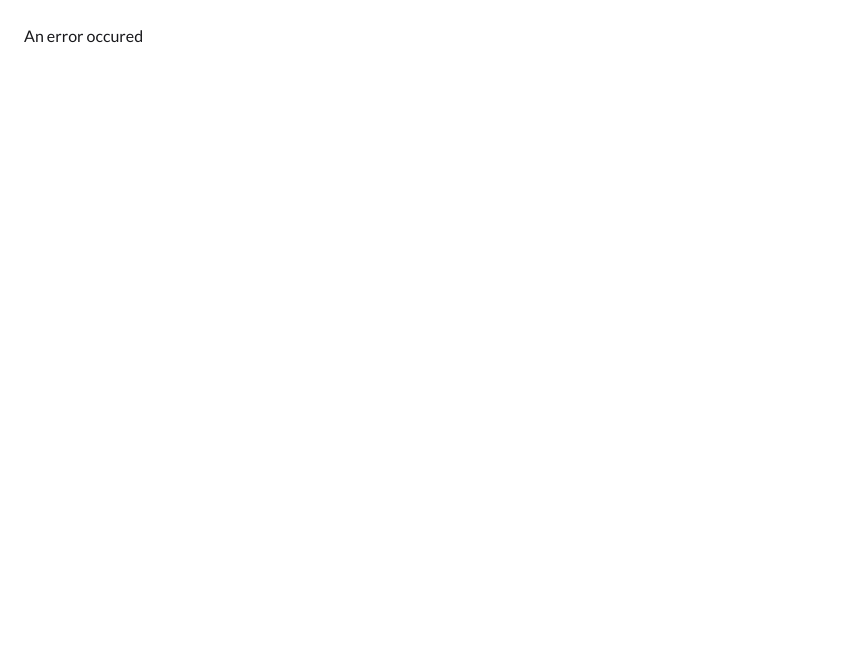
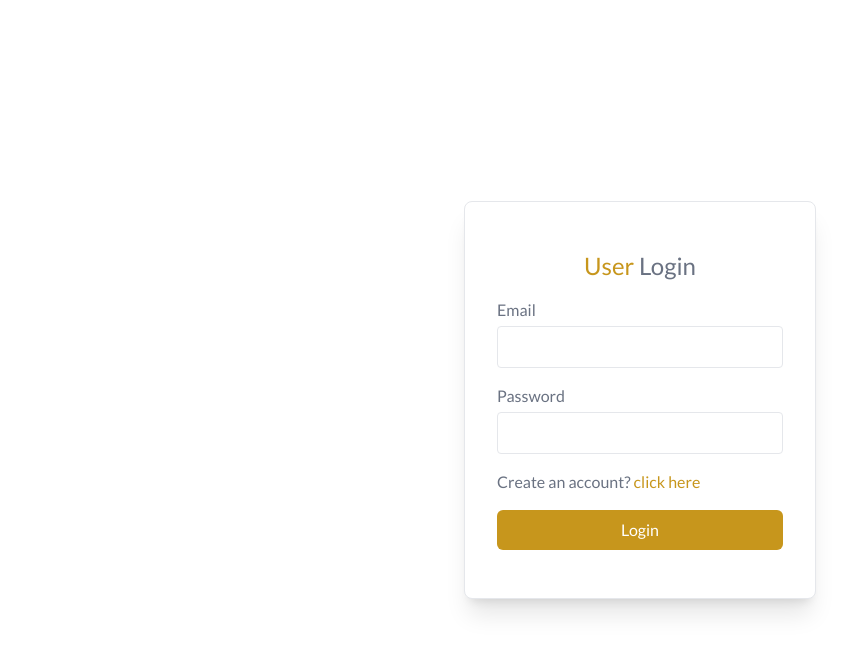
Before and after one commit to Umar-Farooq-5757/Momenta, a React (Vite) app in the folder client/: page /login in a window 1280 px wide. Before the commit this address had no page. Shown: the top 652 px of the page, without its empty margins (0-854 px from the left). Built offline with nearby package versions, Linux system fonts and the light colour scheme; a web font is replaced by a local one.

Commit message:
add login/signup page

```diff
--- a/client/src/App.jsx
+++ b/client/src/App.jsx
@@ -1,12 +1,13 @@
 import { useEffect } from "react";
-import "./App.css";
+import { Outlet, useLocation } from "react-router-dom";
+import { LuMenu } from "react-icons/lu";
 import Sidebar from "./components/Sidebar";
 import { useAppContext } from "./context/AppContext";
-import { LuMenu } from "react-icons/lu";
-import { Outlet } from "react-router-dom";
+import "./App.css";
 
 function App() {
-  const { isDark, setIsSidebarOpen, isSidebarOpen } = useAppContext();
+  const { isDark, isSidebarOpen, setIsSidebarOpen, user } = useAppContext();
+  const location = useLocation();
 
   useEffect(() => {
     document.querySelector("html").style.backgroundColor = isDark
@@ -14,25 +15,43 @@ function App() {
       : "white";
   }, [isDark]);
 
+  if (!user) {
+    // Redirect to login if not authenticated
+    return <Navigate to="/login" replace />;
+  }
+
+  const showSidebar = user && location.pathname !== "/login";
+
   return (
     <main
       className={`${
         isDark ? "bg-black text-white" : "bg-white text-black"
       } transition-all flex min-h-screen`}
     >
+      {showSidebar ? (
+        <>
+          {/* Mobile menu toggle */}
           <div
-        className={`fixed px-3 pt-3 pb-1 top-0 right-0 left-0 md:hidden cursor-pointer shadow-md w-full border-b  ${
+            className={`fixed px-3 pt-3 pb-1 top-0 right-0 left-0 md:hidden cursor-pointer shadow-md w-full border-b ${
               isDark ? "bg-black border-gray-700" : "bg-white border-gray-200"
             } z-50 ${isSidebarOpen ? "hidden" : "block"}`}
           >
-        <LuMenu onClick={() => setIsSidebarOpen(true)} className="size-8" />
+            <LuMenu
+              onClick={() => setIsSidebarOpen(true)}
+              className="size-8"
+              aria-label="Open sidebar menu"
+            />
           </div>
-
           <Sidebar />
-
           <div className="grow md:ml-60">
             <Outlet />
           </div>
+        </>
+      ) : (
+        <div className="w-full">
+          <Outlet />
+        </div>
+      )}
     </main>
   );
 }
--- a/client/src/components/Post.jsx
+++ b/client/src/components/Post.jsx
@@ -4,13 +4,14 @@ import { useAppContext } from "../context/AppContext";
 import moment from "moment";
 import { AiOutlineLike } from "react-icons/ai";
 import { FaRegCommentAlt } from "react-icons/fa";
+import { SlUserFollow } from "react-icons/sl";
 
 const Post = ({ caption, image, likes, comments, createdAt }) => {
   const { isDark } = useAppContext();
   return (
-    <section className="w-full max-w-[45rem] mx-auto p-3">
+    <section className="w-full max-w-[45rem] mx-auto p-2 sm:p-3">
       {/* Profile / Follow button */}
-      <div className="flex justify-between items-center px-1 md:px-2">
+      <div className="flex justify-between items-center px-0 sm:px-1 md:px-2">
         <div className="flex items-center gap-2 md:gap-4">
           <img
             src={profilePic}
@@ -23,12 +24,15 @@ const Post = ({ caption, image, likes, comments, createdAt }) => {
             Username here
           </p>
         </div>
-
         <button
-          className={`rounded-md shadow-md font-semibold px-3 py-1 text-sm cursor-pointer hover:shadow-lg transition-all ${
-            isDark ? "bg-[#ffff00] text-black" : "bg-[#c7961c] text-black"
-          }`}
+          type="button"
+          className={`sm:text-[13px] flex items-center gap-2.5 border border-gray-500/30 px-2 py-1 sm:px-4 sm:py-2 text-sm text-gray-800 rounded  hover:text-[#c7961c]  ${
+            isDark
+              ? "hover:border-[#c7961c] bg-black text-white hover:bg-[#fff5dc]"
+              : "hover:border-[#c7961c] bg-white hover:bg-[#fff5dc]"
+          } active:scale-95 transition`}
         >
+          <SlUserFollow className="size-3 sm:size-4" />
           Follow
         </button>
       </div>
@@ -39,18 +43,9 @@ const Post = ({ caption, image, likes, comments, createdAt }) => {
           isDark ? "border-[#1a1a1a]" : "border-gray-100"
         }`}
       >
-        {/* <img
-          src={image}
-          alt="post"
-          className="w-full h-auto max-h-[30rem] object-cover"
-        /> */}
         <picture>
           <source srcSet={image} type="image/avif" />
-          <img
-            src={image}
-            alt="post"
-            loading="lazy"
-          />
+          <img src={image} alt="post" loading="lazy" />
         </picture>
       </div>
 
--- a/client/src/components/Sidebar.jsx
+++ b/client/src/components/Sidebar.jsx
@@ -29,7 +29,7 @@ const Sidebar = () => {
 
       {/* Logo */}
       <div>
-        <h1 className={`${isDark ? "text-[#ffff00]" : "text-[#c7961c]"} font-bold text-4xl`}>Momenta</h1>
+        <h1 className={`text-[#c7961c] font-bold text-4xl`}>Momenta</h1>
         <span className="text-sm">Share your moments</span>
       </div>
 
--- a/client/src/components/UserCard.jsx
+++ b/client/src/components/UserCard.jsx
@@ -6,7 +6,7 @@ import { useAppContext } from '../context/AppContext';
 const UserCard = ({username}) => {
     const {isDark} = useAppContext()
   return (
-    <div className={`my-5 flex items-center justify-between hover:scale-[1.008] ${isDark?'hover:border-[#ffff00] hover:bg-[#1a1a1a]':'hover:border-gray-300 hover:bg-gray-100'}  transition-all border ${isDark?'border-[#474747]':'border-gray-200'} px-3 py-2 rounded-sm`}>
+    <div className={`my-5 flex items-center justify-between hover:scale-[1.008] ${isDark?'hover:border-[#c7961c] hover:bg-[#1a1a1a]':'hover:border-gray-300 hover:bg-gray-100'}  transition-all border ${isDark?'border-[#474747]':'border-gray-200'} px-3 py-2 rounded-sm`}>
       <div className='flex justify-start items-center gap-2 sm:gap-3 '>
         <img className={`size-7 sm:size-9 rounded-full ${isDark?'invert':''}`} src={profilePic} alt="profile pic" />
         <h2 className='text-[13px] sm:text-[16px]'>{username}</h2>
--- a/client/src/context/AppContext.jsx
+++ b/client/src/context/AppContext.jsx
@@ -1,4 +1,5 @@
 import { createContext, useContext, useState } from "react";
+import { dummyUsers } from "../assets/assets";
 
 const AppContext = createContext();
 
@@ -7,12 +8,15 @@ export const AppContextProvider = ({ children }) => {
     JSON.parse(localStorage.getItem("isDark")) || false
   );
   const [isSidebarOpen, setIsSidebarOpen] = useState(false);
+  const [user, setUser] = useState(dummyUsers[0]);
 
   const value = {
     isDark,
     setIsDark,
     isSidebarOpen,
     setIsSidebarOpen,
+    user,
+    setUser,
   };
 
   return <AppContext.Provider value={value}>{children}</AppContext.Provider>;
@@ -21,3 +25,4 @@ export const AppContextProvider = ({ children }) => {
 export const useAppContext = () => {
   return useContext(AppContext);
 };
+87
--- a/client/src/main.jsx
+++ b/client/src/main.jsx
@@ -8,6 +8,7 @@ import Home from "./pages/Home.jsx";
 import Profile from "./pages/Profile.jsx";
 import Search from "./pages/Search.jsx";
 import Error from "./pages/Error.jsx";
+import Login from "./pages/Login.jsx";
 
 const router = createBrowserRouter([
   {
@@ -18,6 +19,10 @@ const router = createBrowserRouter([
       {
         path: "/",
         element: <Home />,
+      },
+      {
+        path: "/login",
+        element: <Login />,
       },
       {
         path: "/profile",
--- /dev/null
+++ b/client/src/pages/Login.jsx
@@ -0,0 +1,49 @@
+import React from 'react'
+import { useAppContext } from '../context/AppContext';
+
+const Login = () => {
+    const {isDark} = useAppContext()
+
+    const [state, setState] = React.useState("login");
+    const [name, setName] = React.useState("");
+    const [email, setEmail] = React.useState("");
+    const [password, setPassword] = React.useState("");
+
+  return (
+     <div className='min-h-screen flex flex-col items-center justify-center'>
+        <form className={`flex flex-col gap-4  m-auto items-start p-8 py-12 w-80 sm:w-[352px] text-gray-500 rounded-lg shadow-xl border border-gray-200 ${isDark?'bg-[#0f0f0f]':'bg-white'}`}>
+            <p className="text-2xl font-medium m-auto">
+                <span className="text-[#c7961c]">User</span> {state === "login" ? "Login" : "Sign Up"}
+            </p>
+            {state === "register" && (
+                <div className="w-full">
+                    <p>Name</p>
+                    <input onChange={(e) => setName(e.target.value)} value={name} className="border border-gray-200 rounded w-full p-2 mt-1 outline-[#c7961c]" type="text" required />
+                </div>
+            )}
+            <div className="w-full ">
+                <p>Email</p>
+                <input onChange={(e) => setEmail(e.target.value)} value={email}  className="border border-gray-200 rounded w-full p-2 mt-1 outline-[#c7961c]" type="email" required />
+            </div>
+            <div className="w-full ">
+                <p>Password</p>
+                <input onChange={(e) => setPassword(e.target.value)} value={password}  className="border border-gray-200 rounded w-full p-2 mt-1 outline-[#c7961c]" type="password" required />
+            </div>
+            {state === "register" ? (
+                <p>
+                    Already have account? <span onClick={() => setState("login")} className="text-[#c7961c] cursor-pointer">click here</span>
+                </p>
+            ) : (
+                <p>
+                    Create an account? <span onClick={() => setState("register")} className="text-[#c7961c] cursor-pointer">click here</span>
+                </p>
+            )}
+            <button className="bg-[#c7961c]  transition-all text-white w-full py-2 rounded-md cursor-pointer">
+                {state === "register" ? "Create Account" : "Login"}
+            </button>
+        </form>
+     </div>
+  )
+}
+
+export default Login
--- a/client/src/pages/Search.jsx
+++ b/client/src/pages/Search.jsx
@@ -16,7 +16,7 @@ const Search = () => {
       {/* Search bar */}
       <div className={`flex items-center mb-10 mx-2 text-sm ${isDark?'bg-black':'bg-white'} h-12 border pl-2 rounded border-gray-500/30 w-[95%] max-w-screen`}>
         <input
-          className={`px-2  w-full h-full outline-none text-gray-500 bg-transparent ${isDark?'placeholder:text-gray-500':''}`}
+          className={`px-2  w-full h-full outline-none bg-transparent ${isDark?'placeholder:text-gray-500 text-white':'text-gray-500'}`}
           type="text"
           placeholder="Search user..."
           value={searchQuery}
```
Lines whose indentation alone changed are shown as unchanged.
